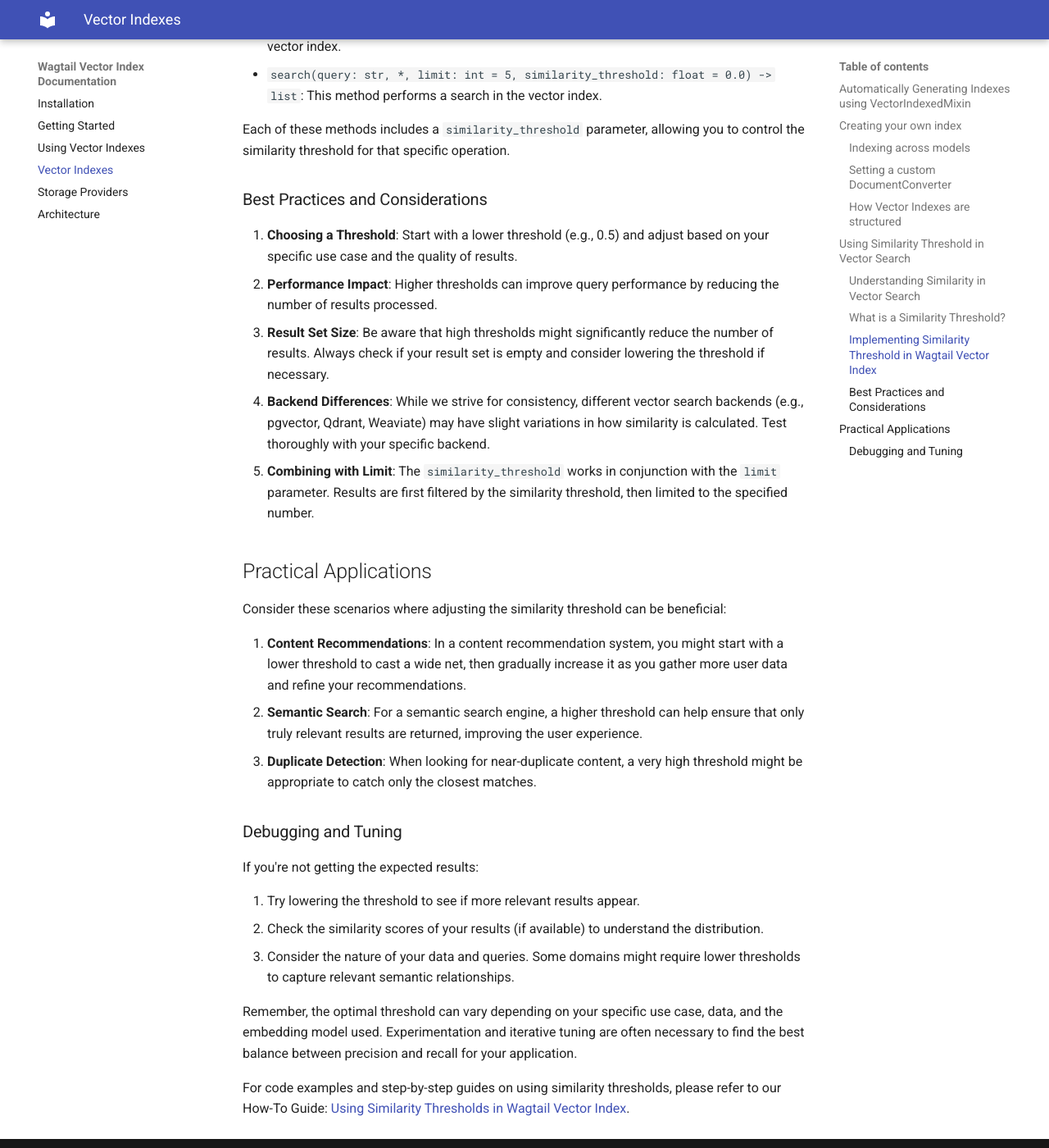
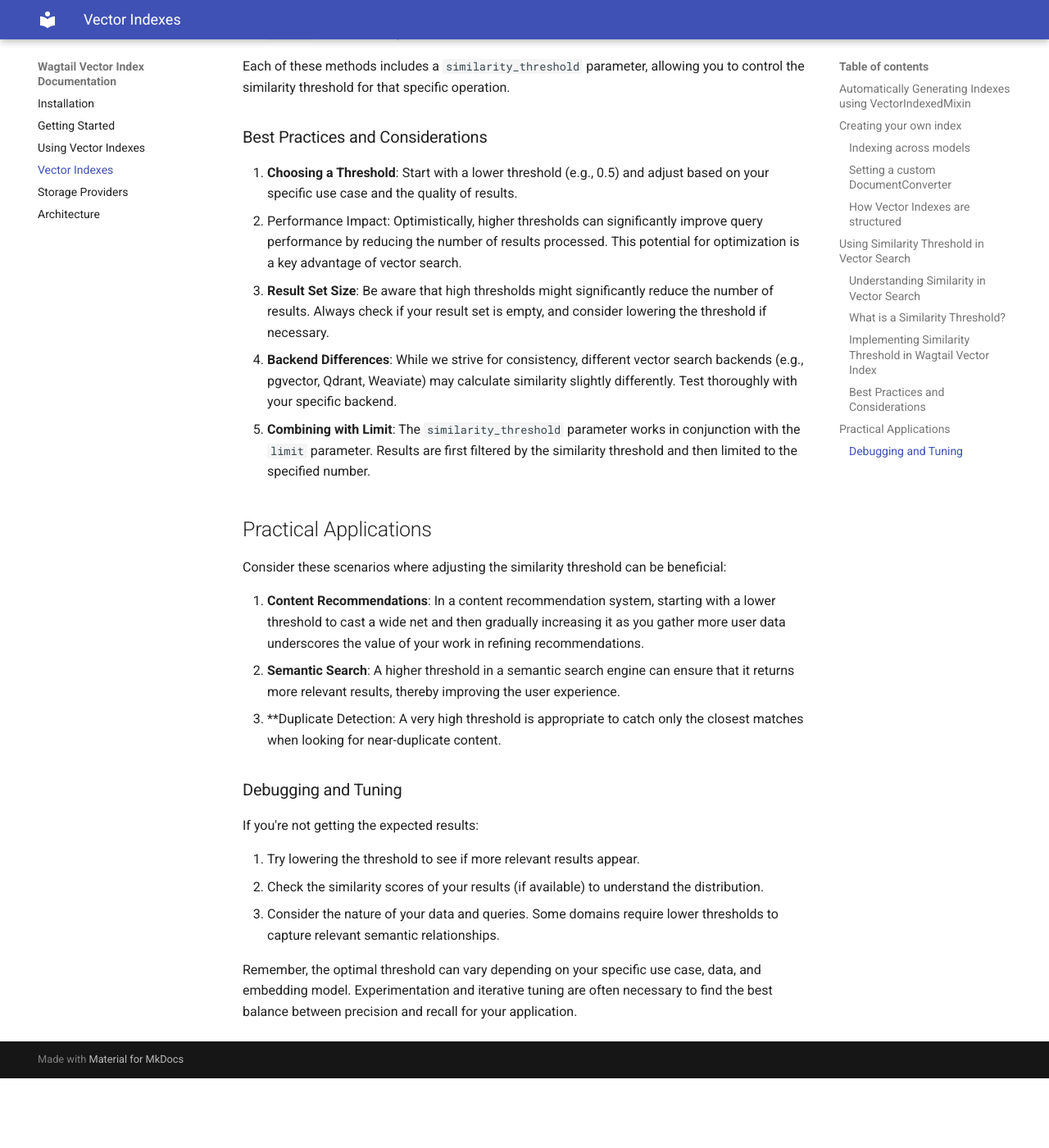
Before and after one commit to wagtail/wagtail-vector-index, an MkDocs documentation site: the page built from docs/vector-indexes.md, in a window 1280 px wide and 1400 px high, scrolled down 5581 px. Shown: the whole window at 82% size. Built offline with MkDocs 1.6.1 and Material for MkDocs 9.7.7, drawn with Linux system fonts in a browser that asks for light colours; after the commit the page ends 6896 px from its top, so only the background shows below that; some of the changed text lies outside the part shown.

Commit message:
Simplify/clarify docs with Grammarly

```diff
--- a/docs/vector-indexes.md
+++ b/docs/vector-indexes.md
@@ -200,44 +200,41 @@
 
 ### What is a Similarity Threshold?
 
-A similarity threshold is a filtering mechanism in vector search that allows you to control the relevance of returned results. It ensures that only the most pertinent documents are included in the result set, which can improve both the quality of results and query performance.
+A similarity threshold in vector search helps control the relevance of results. It filters out less relevant documents, improving result quality and query performance.
 
-The similarity threshold is represented as a float value between 0 and 1, where:
+The similarity threshold represents a float value between 0 and 1, indicating the degree of similarity.
 
-- 0 means no threshold (all results are returned, up to the specified limit)
-- 1 means maximum similarity (only exact matches would be returned)
+- 0 means no threshold (the system returns all results within the specified limit.)
+- 1 means maximum similarity (the system returns only exact matches)
 - Values in between filter results based on their similarity to the query
 
-Higher threshold values result in fewer, but potentially more relevant results.
+The similarity threshold has a significant impact on the number of returned results. Higher threshold values lead to fewer results, but these are potentially more relevant, highlighting the trade-off between result quantity and relevance.
 
 ### Implementing Similarity Threshold in Wagtail Vector Index
 
 In Wagtail Vector Index, the `VectorIndex` class includes a `similarity_threshold` parameter in key methods:
 
-* `query(query: str, *, sources_limit: int = 5, chat_backend_alias: str = "default", similarity_threshold: float = 0.0) -> QueryResponse`:
-  This method is used for querying the vector index.
-* `find_similar(object, *, include_self: bool = False, limit: int = 5, similarity_threshold: float = 0.0) -> list`:
-  This method finds similar objects in the vector index.
-* `search(query: str, *, limit: int = 5, similarity_threshold: float = 0.0) -> list`:
-  This method performs a search in the vector index.
+* `query`: This method is used for querying the vector index.
+* `find_similar`: This method finds similar objects in the vector index.
+* `search`: This method performs a search in the vector index.
 
 Each of these methods includes a `similarity_threshold` parameter, allowing you to control the similarity threshold for that specific operation.
 
 ### Best Practices and Considerations
 
 1. **Choosing a Threshold**: Start with a lower threshold (e.g., 0.5) and adjust based on your specific use case and the quality of results.
-2. **Performance Impact**: Higher thresholds can improve query performance by reducing the number of results processed.
-3. **Result Set Size**: Be aware that high thresholds might significantly reduce the number of results. Always check if your result set is empty and consider lowering the threshold if necessary.
-4. **Backend Differences**: While we strive for consistency, different vector search backends (e.g., pgvector, Qdrant, Weaviate) may have slight variations in how similarity is calculated. Test thoroughly with your specific backend.
-5. **Combining with Limit**: The `similarity_threshold` works in conjunction with the `limit` parameter. Results are first filtered by the similarity threshold, then limited to the specified number.
+2. Performance Impact: Optimistically, higher thresholds can significantly improve query performance by reducing the number of results processed. This potential for optimization is a key advantage of vector search.
+3. **Result Set Size**: Be aware that high thresholds might significantly reduce the number of results. Always check if your result set is empty, and consider lowering the threshold if necessary.
+4. **Backend Differences**: While we strive for consistency, different vector search backends (e.g., pgvector, Qdrant, Weaviate) may calculate similarity slightly differently. Test thoroughly with your specific backend.
+5. **Combining with Limit**: The `similarity_threshold` parameter works in conjunction with the `limit` parameter. Results are first filtered by the similarity threshold and then limited to the specified number.
 
 ## Practical Applications
 
 Consider these scenarios where adjusting the similarity threshold can be beneficial:
 
-1. **Content Recommendations**: In a content recommendation system, you might start with a lower threshold to cast a wide net, then gradually increase it as you gather more user data and refine your recommendations.
-2. **Semantic Search**: For a semantic search engine, a higher threshold can help ensure that only truly relevant results are returned, improving the user experience.
-3. **Duplicate Detection**: When looking for near-duplicate content, a very high threshold might be appropriate to catch only the closest matches.
+1. **Content Recommendations**: In a content recommendation system, starting with a lower threshold to cast a wide net and then gradually increasing it as you gather more user data underscores the value of your work in refining recommendations.
+2. **Semantic Search**: A higher threshold in a semantic search engine can ensure that it returns more relevant results, thereby improving the user experience.
+3. **Duplicate Detection: A very high threshold is appropriate to catch only the closest matches when looking for near-duplicate content.
 
 ### Debugging and Tuning
 
@@ -245,8 +242,6 @@
 
 1. Try lowering the threshold to see if more relevant results appear.
 2. Check the similarity scores of your results (if available) to understand the distribution.
-3. Consider the nature of your data and queries. Some domains might require lower thresholds to capture relevant semantic relationships.
+3. Consider the nature of your data and queries. Some domains require lower thresholds to capture relevant semantic relationships.
 
-Remember, the optimal threshold can vary depending on your specific use case, data, and the embedding model used. Experimentation and iterative tuning are often necessary to find the best balance between precision and recall for your application.
-
-For code examples and step-by-step guides on using similarity thresholds, please refer to our How-To Guide: [Using Similarity Thresholds in Wagtail Vector Index](./how-to/using-similarity-thresholds.md).
+Remember, the optimal threshold can vary depending on your specific use case, data, and embedding model. Experimentation and iterative tuning are often necessary to find the best balance between precision and recall for your application.
```
